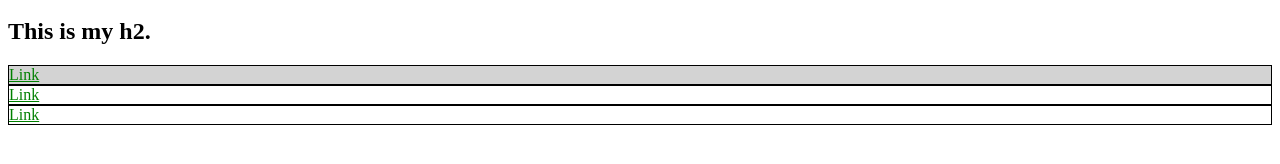
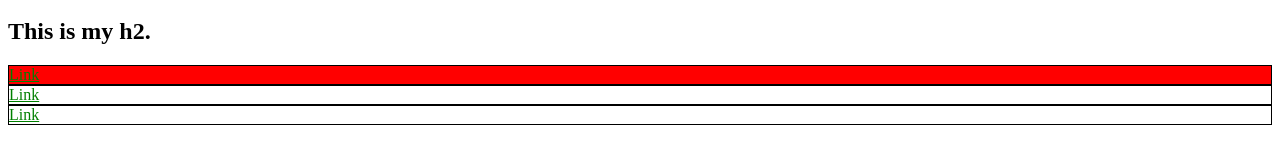
Before and after one commit to PaulKodes/learning-css, a plain HTML site: page index.html in a window 1280 px wide. Shown: the part 136-300 px from the top of the page. Drawn offline with Linux system fonts and the light colour scheme.

Commit message:
change color of #exec-bio.alert

```diff
--- a/index.html
+++ b/index.html
@@ -24,6 +24,12 @@
         #exec-bio {
             background-color: lightgray;
         }
+        .alert {
+            background-color: red;
+        }
+        #exec-bio.alert {
+            background-color: red;
+        }
     </style>
 </head>
 <body>
@@ -36,7 +42,7 @@
     </ul>
     </div>
     <h2>This is my h2.</h2>
-    <div id="exec-bio" class="bio-box"><a href="#">Link</a></div>
+    <div id="exec-bio" class="bio-box alert"><a href="#">Link</a></div>
     <div class="bio-box"><a href="#">Link</a></div>
     <div class="bio-box"><a href="#">Link</a></div>
 </body>
```
